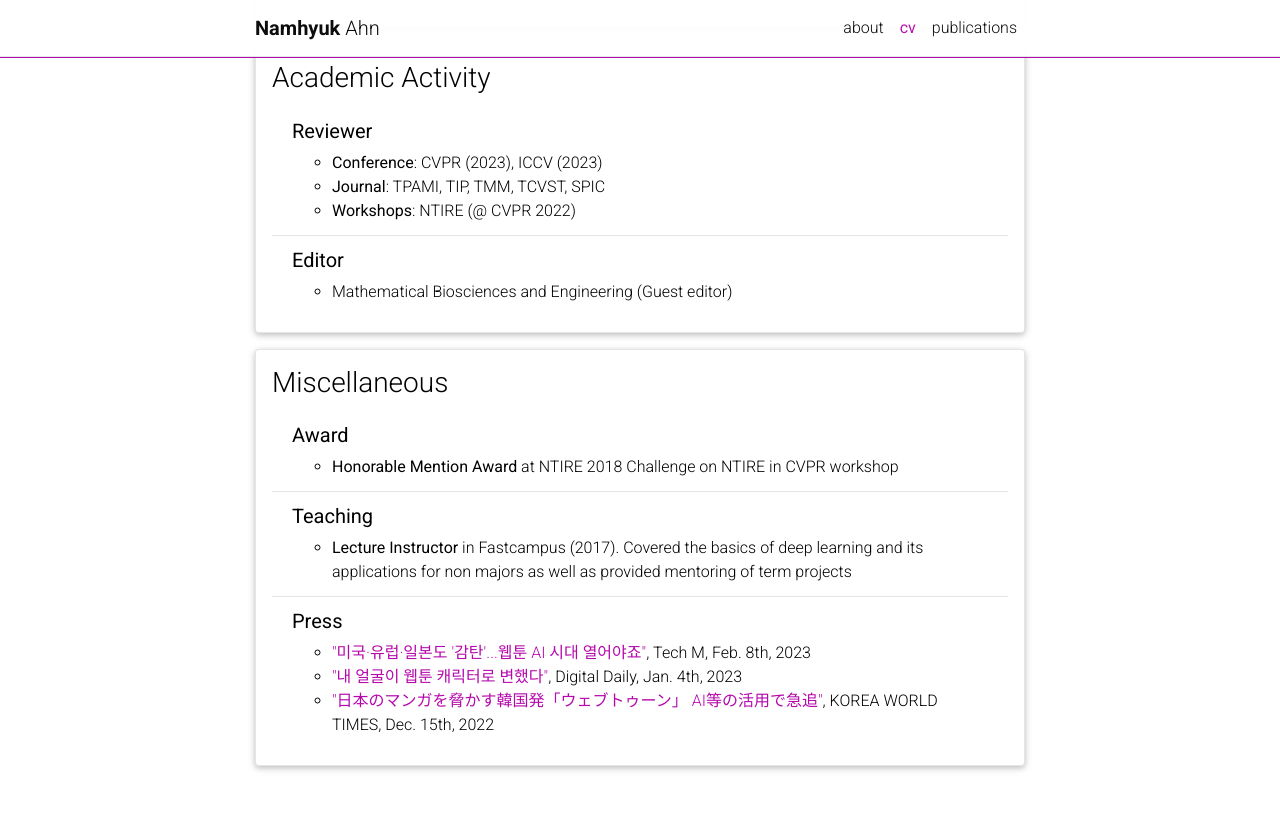
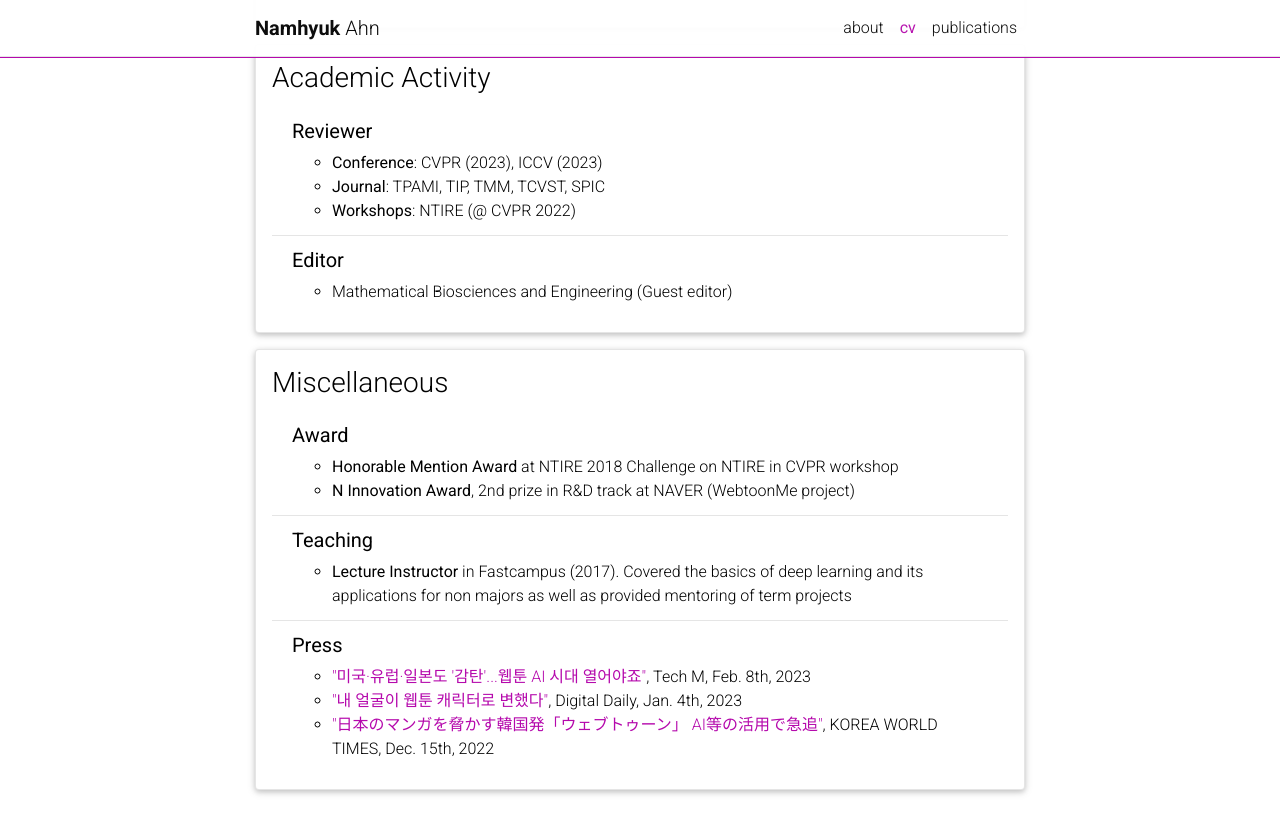
Before and after one commit to nmhkahn/nmhkahn.github.io, a Jekyll site: the page built from _pages/cv.md, in a window 1280 px wide and 900 px high, scrolled down 938 px. Shown: the top 834 px of the window. Built offline with Jekyll 4.4.1, drawn with Linux system fonts in a browser that asks for light colours; comment, search, counter and statistics services are not loaded; a style sheet for code colours, icons or effects is not loaded.

Commit message:
update cv

```diff
--- a/_data/cv.yml
+++ b/_data/cv.yml
@@ -50,7 +50,9 @@
   type: nested_list
   contents:
     - title: <b>Award</b>
-      items: <b>Honorable Mention Award</b> at NTIRE 2018 Challenge on NTIRE in CVPR workshop
+      items:
+        - <b>Honorable Mention Award</b> at NTIRE 2018 Challenge on NTIRE in CVPR workshop
+        - <b>N Innovation Award</b>, 2nd prize in R&D track at NAVER (WebtoonMe project)
     - title: <b>Teaching</b>
       items:
         - <b>Lecture Instructor</b> in Fastcampus (2017). Covered the basics of deep learning and its applications for non majors as well as provided mentoring of term projects
```
